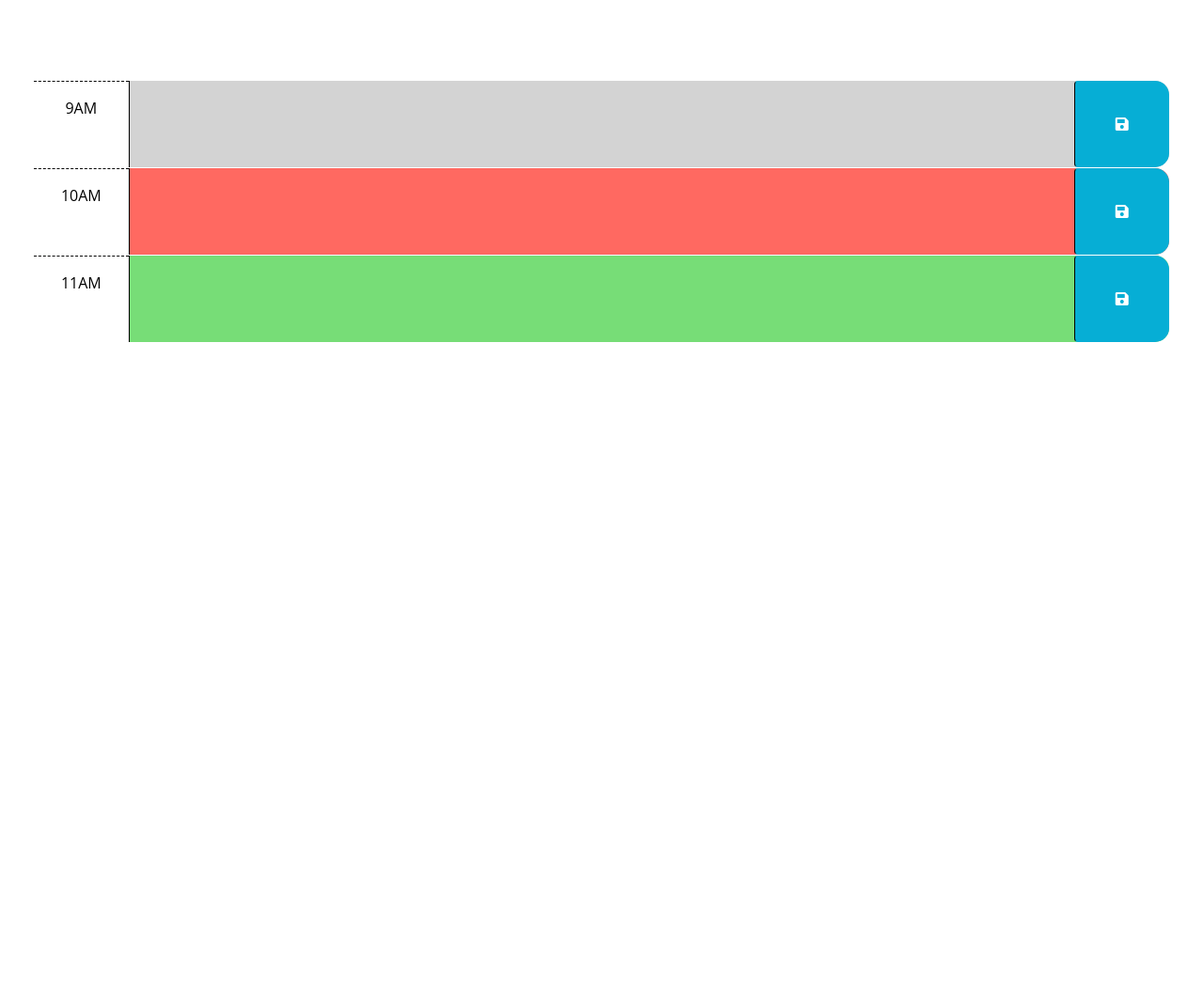
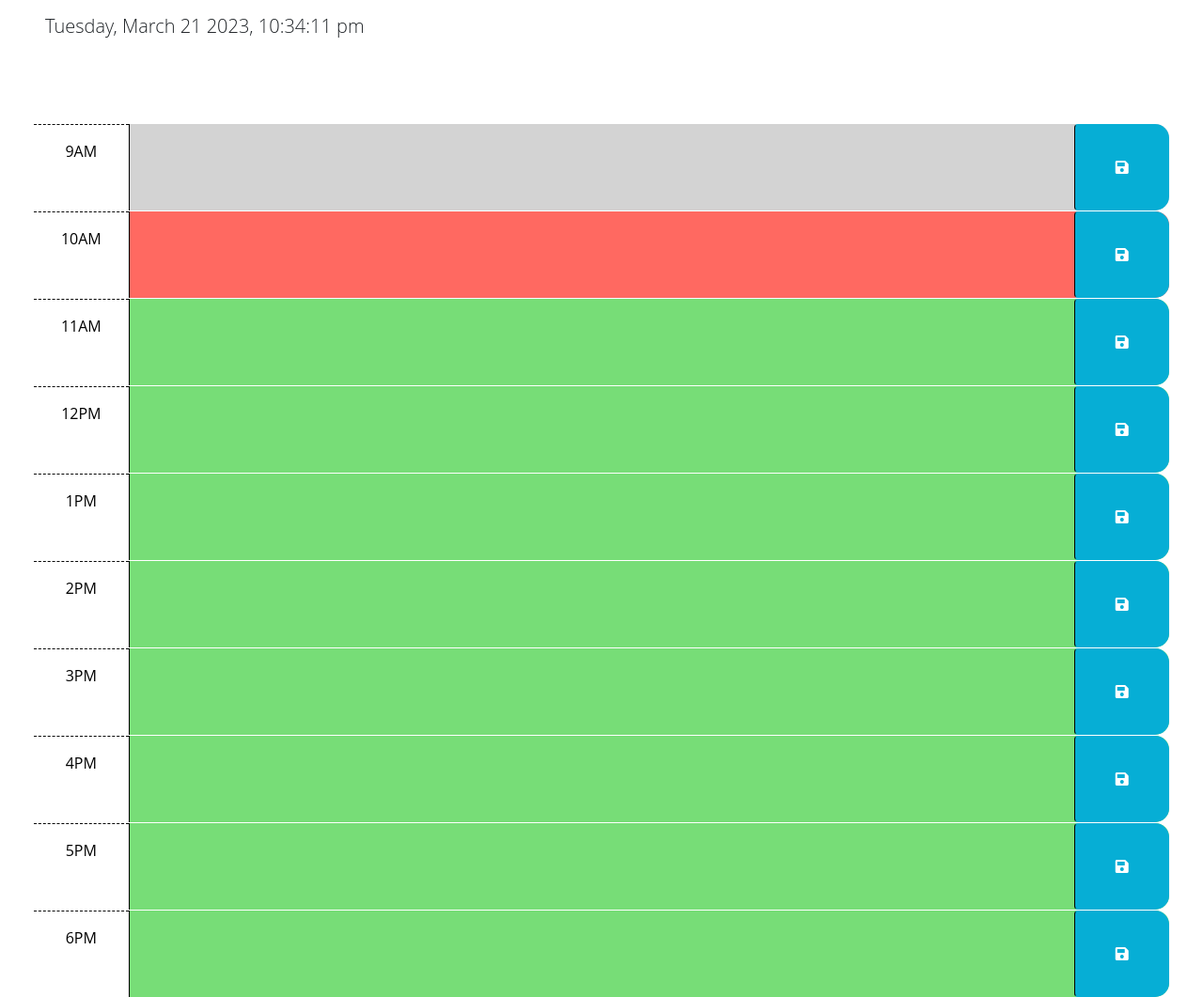
Before and after one commit to miamreid/workday-scheduler, a plain HTML site: page Develop/index.html in a window 1280 px wide. Shown: the part 166-1227 px from the top of the page at 94% size. Before the commit the page ends 800 px from the top, so only its background shows below. Drawn offline with nearby package versions, Linux system fonts and the light colour scheme.

Commit message:
current day and time

```diff
--- a/Develop/index.html
+++ b/Develop/index.html
@@ -67,6 +67,62 @@
           <i class="fas fa-save" aria-hidden="true"></i>
         </button>
       </div>
+
+      <div id="hour-12" class="row time-block future">
+        <div class="col-2 col-md-1 hour text-center py-3">12PM</div>
+        <textarea class="col-8 col-md-10 description" rows="3"> </textarea>
+        <button class="btn saveBtn col-2 col-md-1" aria-label="save">
+          <i class="fas fa-save" aria-hidden="true"></i>
+        </button>
+      </div>
+
+      <div id="hour-13" class="row time-block future">
+        <div class="col-2 col-md-1 hour text-center py-3">1PM</div>
+        <textarea class="col-8 col-md-10 description" rows="3"> </textarea>
+        <button class="btn saveBtn col-2 col-md-1" aria-label="save">
+          <i class="fas fa-save" aria-hidden="true"></i>
+        </button>
+      </div>
+
+      <div id="hour-14" class="row time-block future">
+        <div class="col-2 col-md-1 hour text-center py-3">2PM</div>
+        <textarea class="col-8 col-md-10 description" rows="3"> </textarea>
+        <button class="btn saveBtn col-2 col-md-1" aria-label="save">
+          <i class="fas fa-save" aria-hidden="true"></i>
+        </button>
+      </div>
+
+      <div id="hour-15" class="row time-block future">
+        <div class="col-2 col-md-1 hour text-center py-3">3PM</div>
+        <textarea class="col-8 col-md-10 description" rows="3"> </textarea>
+        <button class="btn saveBtn col-2 col-md-1" aria-label="save">
+          <i class="fas fa-save" aria-hidden="true"></i>
+        </button>
+      </div>
+
+      <div id="hour-16" class="row time-block future">
+        <div class="col-2 col-md-1 hour text-center py-3">4PM</div>
+        <textarea class="col-8 col-md-10 description" rows="3"> </textarea>
+        <button class="btn saveBtn col-2 col-md-1" aria-label="save">
+          <i class="fas fa-save" aria-hidden="true"></i>
+        </button>
+      </div>
+
+      <div id="hour-17" class="row time-block future">
+        <div class="col-2 col-md-1 hour text-center py-3">5PM</div>
+        <textarea class="col-8 col-md-10 description" rows="3"> </textarea>
+        <button class="btn saveBtn col-2 col-md-1" aria-label="save">
+          <i class="fas fa-save" aria-hidden="true"></i>
+        </button>
+      </div>
+
+      <div id="hour-18" class="row time-block future">
+        <div class="col-2 col-md-1 hour text-center py-3">6PM</div>
+        <textarea class="col-8 col-md-10 description" rows="3"> </textarea>
+        <button class="btn saveBtn col-2 col-md-1" aria-label="save">
+          <i class="fas fa-save" aria-hidden="true"></i>
+        </button>
+      </div>
     </div>
 
     <script src="https://cdnjs.cloudflare.com/ajax/libs/jquery/3.2.1/jquery.min.js"></script>
@@ -74,6 +130,6 @@
     integrity="sha256-iu/zLUB+QgISXBLCW/mcDi/rnf4m4uEDO0wauy76x7U="
     crossorigin="anonymous"></script>
 
-    <script src="script.js"></script>
+    <script src="./script.js"></script>
   </body>
 </html>
--- a/Develop/script.js
+++ b/Develop/script.js
@@ -14,10 +14,60 @@ $(function () {
   // attribute of each time-block be used to conditionally add or remove the
   // past, present, and future classes? How can Day.js be used to get the
   // current hour in 24-hour time?
+
+  var past = document.querySelector(".past");
+  var present = document.querySelector(".present");
+  var future = document.querySelector(".future");
+  var timeText = document.querySelector(".hour");
+  var timeBlocks = document.querySelectorAll(".time-block");
+
+  //jquery each function to push each hour div into an array
+  //use a for loop to loop through all divs ids in the array
+  //if id inner text <= current hour, set class attribute of past
+  //if id inner text == current hour, set class attribute of present
+  //if id inner text >= current hour, set class attribute of future
+  //
+ // var $timeblocks = [];
+
+  setInterval(function() {
+    var hour9 = document.querySelector("#hour-9");
+    console.log(hour9);
+    hour9 = 9;
+    console.log(hour9);
+    console.log(hour);
+    if(hour >= 9) {
+      document.getElementById("#hour-9").classList.add(".past");
+    } else if (hour == 9) {
+      document.getElementById("#hour-9").classList.add(".present");
+    } else if (hour >= 9) {
+      hdocument.getElementById("#hour-9").classList.add(".future");
+    }}, 1000);
+
+/*
+  function callEveryHour() {
+    setInterval(changeStyle, 1000);
+  }
+
+  var nextDate = new Date();
+  if(nextDate.getMinutes() === 0) {
+    callEveryHour()
+  } else {
+    nextDate.setHours(nextDate.getHours() + 1);
+    nextDate.setMinutes(0);
+    nextDate.setSeconds(0);
+
+    var difference = nextDate - new Date();
+    setTimeout(callEveryHour, difference);
+  }*/
   //
   // TODO: Add code to get any user input that was saved in localStorage and set
   // the values of the corresponding textarea elements. HINT: How can the id
   // attribute of each time-block be used to do this?
   //
   // TODO: Add code to display the current date in the header of the page.
+  var today = dayjs();
+  $('#currentDay').text(today.format('dddd, MMMM D YYYY, h:mm:ss a'));
+
+  var hour = today.format("H");
+  $("#hour").text(hour);
 });
```
